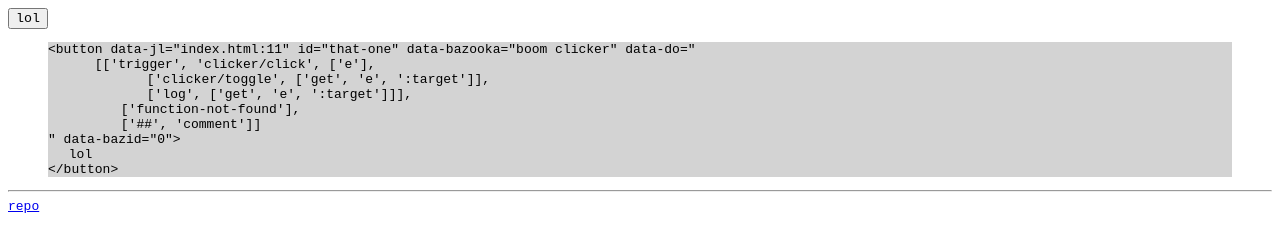
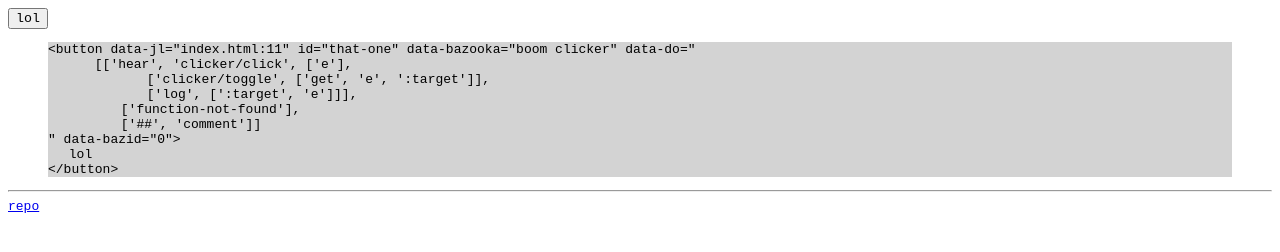
Before and after one commit to zemlanin/kaboom-drafts, a plain HTML site: page index.html in a window 1280 px wide. Drawn offline with nearby package versions, Linux system fonts and the light colour scheme.

Commit message:
trigger -> hear; :string as a function

```diff
--- a/index.html
+++ b/index.html
@@ -10,9 +10,9 @@
 <body>
   <button id="that-one" data-bazooka="boom clicker"
     data-do='
-      [["trigger", "clicker/click", ["e"],
+      [["hear", "clicker/click", ["e"],
           ["clicker/toggle", ["get", "e", ":target"]],
-          ["log", ["get", "e", ":target"]]],
+          ["log", [":target", "e"]]],
         ["function-not-found"],
         ["##", "comment"]]
   '>
@@ -27,7 +27,7 @@
     'use strict'
     var boom, clicker, display
 
-    var macros = {trigger: 1, '##': 1, call: 1, resolve: 1}
+    var macros = {hear: 1, '##': 1, call: 1, resolve: 1}
 
     var baseFn = function (bindings, bindingNames, funcs) {
       return function () {
@@ -48,11 +48,24 @@
     }
 
     var boomFuncs = {
+      "string?": function (expr) {
+        return !!expr.startsWith && expr.startsWith(':')
+      },
+      string: function (expr) {
+        if (boomFuncs["string?"](expr)) {
+          return expr.replace(/^:/, '')
+        }
+        return expr
+      },
       call: function (bindings, args) {
         var func
         if (args.length === 0) { return null }
 
-        func = boomFuncs.resolve(bindings, args[0])
+        if (boomFuncs["string?"](args[0])) {
+          func = function (obj) { return boomFuncs.get(obj, boomFuncs["string"](args[0])) }
+        } else {
+          func = boomFuncs.resolve(bindings, args[0])
+        }
 
         if (!func || !func.apply) {
           console.error(
@@ -76,7 +89,7 @@
       resolve: function (bindings, expr) {
         if (_.isArray(expr)) { return boomFuncs.call(bindings, expr) }
 
-        if (expr.startsWith && expr.startsWith(':')) { return expr.replace(/^:/, '') }
+        if (boomFuncs["string?"](expr)) { return boomFuncs["string"](expr) }
 
         if (expr.split) {
           if (expr.split('/').length == 2) {
@@ -91,7 +104,7 @@
       log: console.log.bind(console),
       get: function (obj, key) { return obj[key] },
       "##": function () {}, // comments,
-      trigger: function (bindings, evSymbol, bindingNames) {
+      hear: function (bindings, evSymbol, bindingNames) {
         return bindings[evSymbol.split('/')[0]].events[evSymbol.split('/')[1]](
           bindings.node,
           baseFn(bindings, bindingNames, Array.prototype.splice.call(arguments, 3))
```
